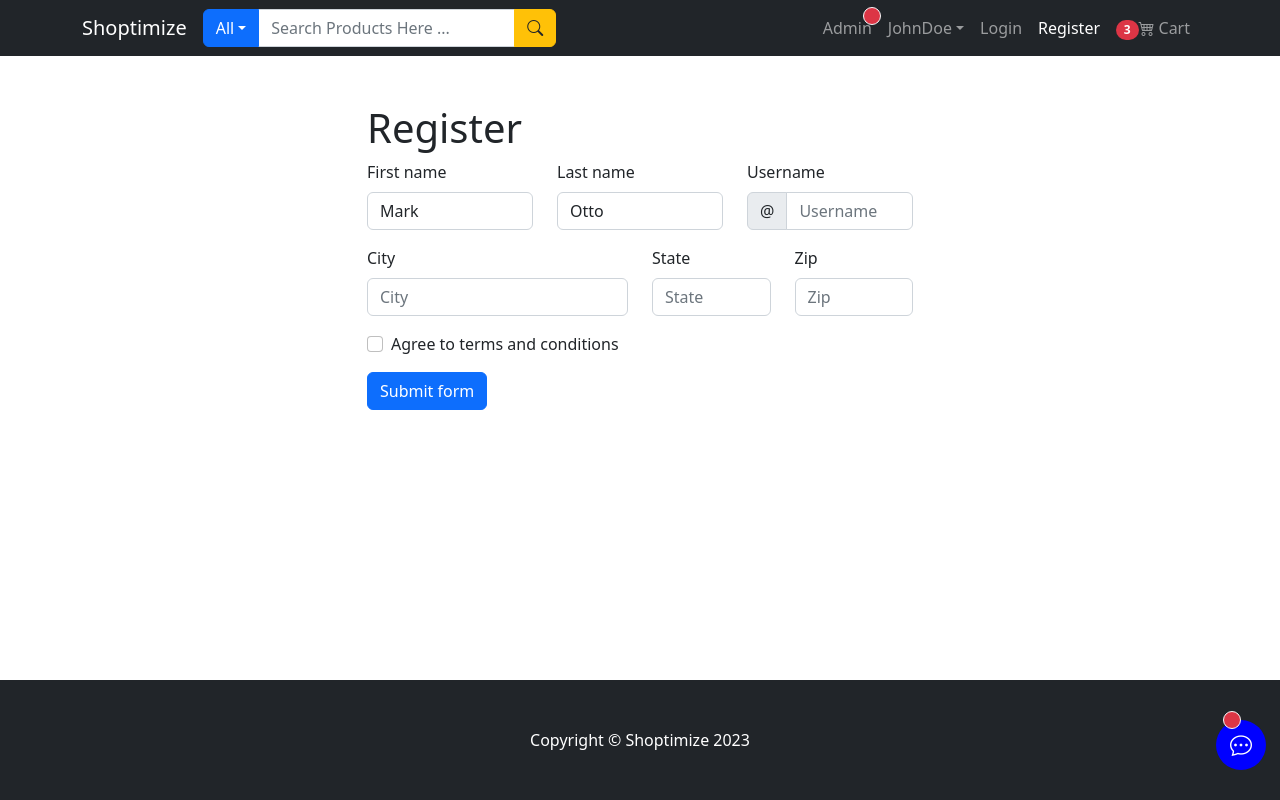
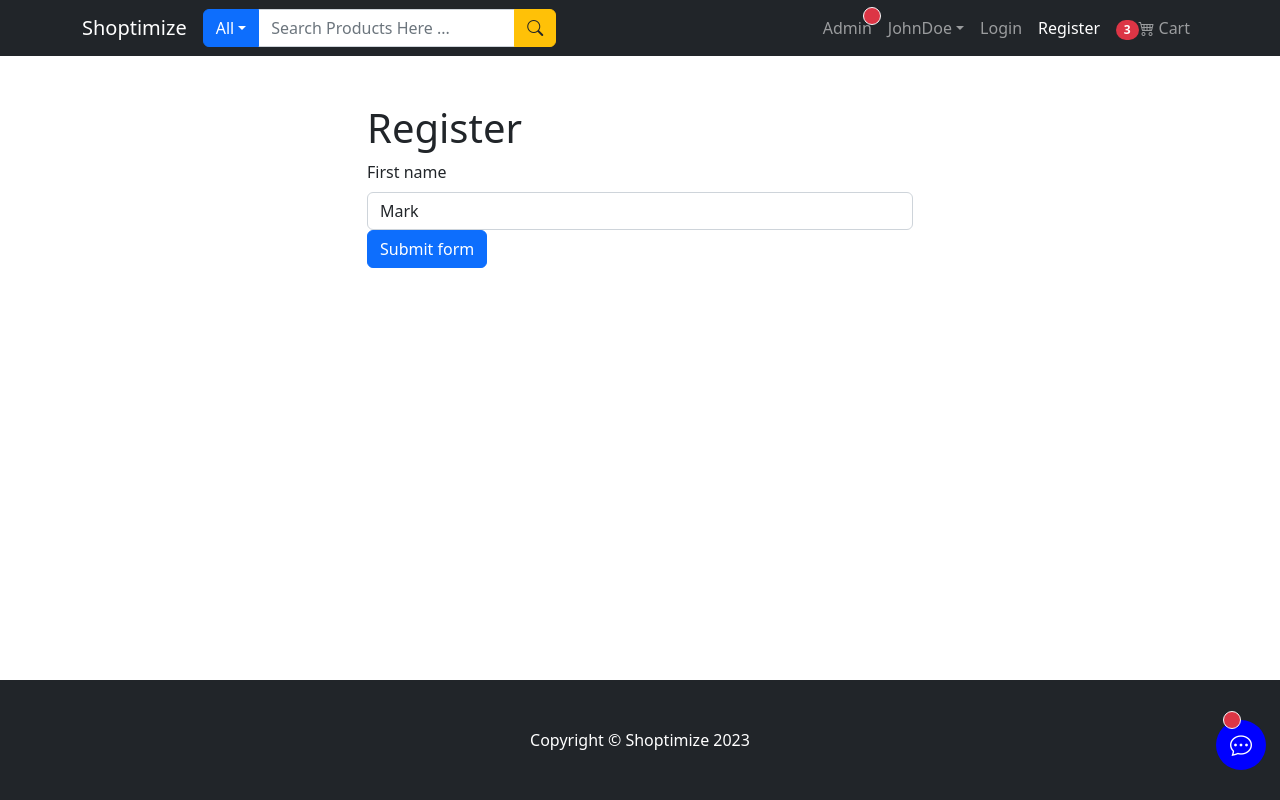
Before and after one commit to ShanchaiZ/MERN-ecommerce, a React (Create React App) app in the folder frontend/: page /register in a window 1280 px wide. Built offline with nearby package versions, Linux system fonts and the light colour scheme.

Commit message:
removed extra fields in the register page to prepare for customization

```diff
--- a/frontend/src/pages/RegisterPage.js
+++ b/frontend/src/pages/RegisterPage.js
@@ -22,8 +22,8 @@ const RegisterPage = () => {
                     <h1>Register</h1>
                     {/* Client Side Form Validation from React Bootstrap Validation */}
                     <Form noValidate validated={validated} onSubmit={handleSubmit}>
-                        <Row className="mb-3">
-                            <Form.Group as={Col} md="4" controlId="validationCustom01">
+
+                            <Form.Group controlId="validationCustom01">
                                 <Form.Label>First name</Form.Label>
                                 <Form.Control
                                     required
@@ -33,63 +33,7 @@ const RegisterPage = () => {
                                 />
                                 <Form.Control.Feedback>Looks good!</Form.Control.Feedback>
                             </Form.Group>
-                            <Form.Group as={Col} md="4" controlId="validationCustom02">
-                                <Form.Label>Last name</Form.Label>
-                                <Form.Control
-                                    required
-                                    type="text"
-                                    placeholder="Last name"
-                                    defaultValue="Otto"
-                                />
-                                <Form.Control.Feedback>Looks good!</Form.Control.Feedback>
-                            </Form.Group>
-                            <Form.Group as={Col} md="4" controlId="validationCustomUsername">
-                                <Form.Label>Username</Form.Label>
-                                <InputGroup hasValidation>
-                                    <InputGroup.Text id="inputGroupPrepend">@</InputGroup.Text>
-                                    <Form.Control
-                                        type="text"
-                                        placeholder="Username"
-                                        aria-describedby="inputGroupPrepend"
-                                        required
-                                    />
-                                    <Form.Control.Feedback type="invalid">
-                                        Please choose a username.
-                                    </Form.Control.Feedback>
-                                </InputGroup>
-                            </Form.Group>
-                        </Row>
-                        <Row className="mb-3">
-                            <Form.Group as={Col} md="6" controlId="validationCustom03">
-                                <Form.Label>City</Form.Label>
-                                <Form.Control type="text" placeholder="City" required />
-                                <Form.Control.Feedback type="invalid">
-                                    Please provide a valid city.
-                                </Form.Control.Feedback>
-                            </Form.Group>
-                            <Form.Group as={Col} md="3" controlId="validationCustom04">
-                                <Form.Label>State</Form.Label>
-                                <Form.Control type="text" placeholder="State" required />
-                                <Form.Control.Feedback type="invalid">
-                                    Please provide a valid state.
-                                </Form.Control.Feedback>
-                            </Form.Group>
-                            <Form.Group as={Col} md="3" controlId="validationCustom05">
-                                <Form.Label>Zip</Form.Label>
-                                <Form.Control type="text" placeholder="Zip" required />
-                                <Form.Control.Feedback type="invalid">
-                                    Please provide a valid zip.
-                                </Form.Control.Feedback>
-                            </Form.Group>
-                        </Row>
-                        <Form.Group className="mb-3">
-                            <Form.Check
-                                required
-                                label="Agree to terms and conditions"
-                                feedback="You must agree before submitting."
-                                feedbackType="invalid"
-                            />
-                        </Form.Group>
+
                         <Button type="submit">Submit form</Button>
                     </Form>
                 </Col>
```
